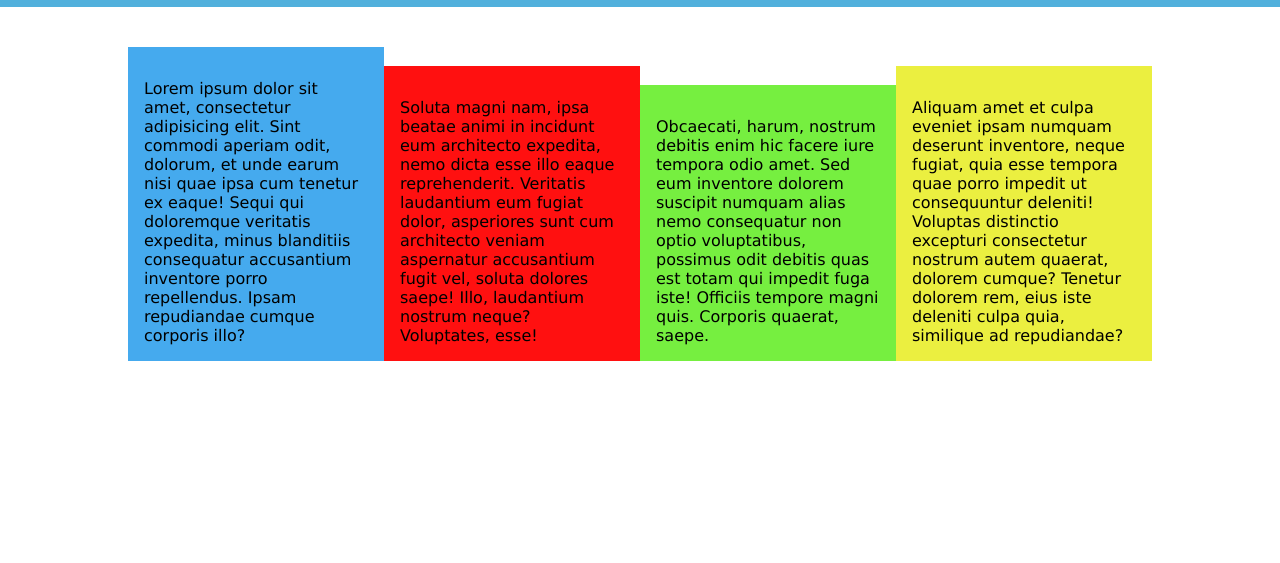
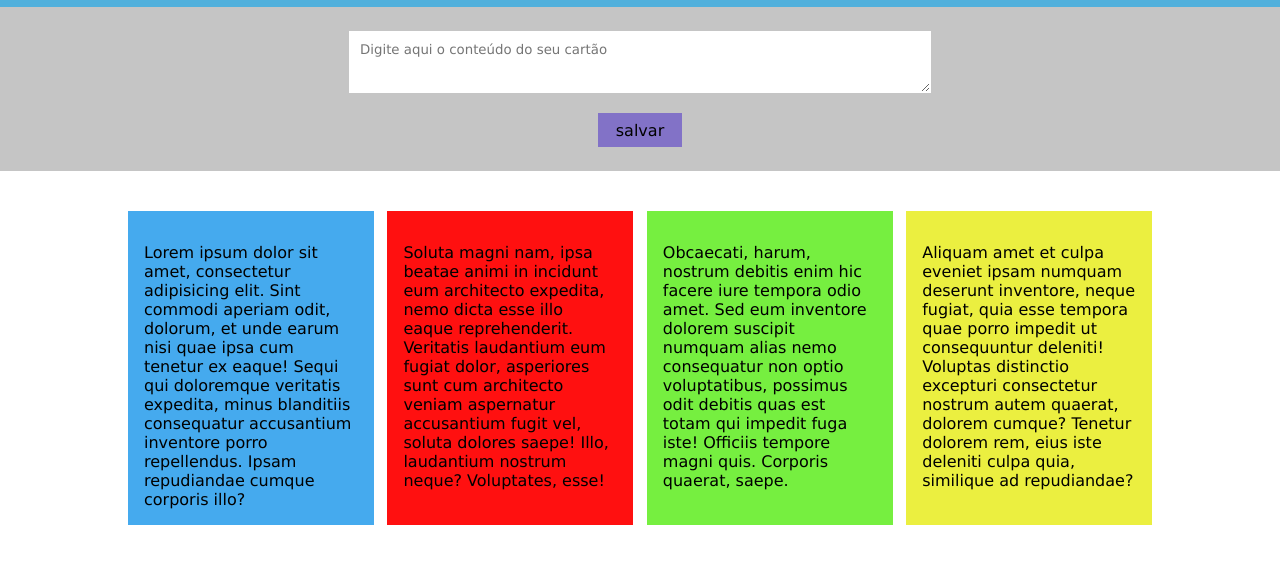
Before and after one commit to luanerdy/webapp-alura, a plain HTML site: page index.html in a window 1280 px wide. Shown: the part 49-612 px from the top of the page. Drawn offline with Linux system fonts and the light colour scheme.

Commit message:
adicionando a opção de criar novos cards

```diff
--- a/css/base.css
+++ b/css/base.css
@@ -1,3 +1,11 @@
 .container{
 	padding: 0 10%;
 }
+
+.wrap-card{
+	display: flex;
+	flex-wrap: wrap;
+
+	justify-content: space-between;
+	align-content: space-between;
+}
--- a/css/block/card.css
+++ b/css/block/card.css
@@ -15,12 +15,12 @@
 }
 
 .card{
-	display: inline-block;
 	box-sizing: border-box;
 
 	padding: 32px 16px 16px;
-	width: 25%;
+	width: 24%;
 	position: relative;
+	margin: 0 0 1%;
 }
 
 .wrap-card-options{
--- a/css/block/header.css
+++ b/css/block/header.css
@@ -4,7 +4,6 @@
 	height: 40px;
 	padding-top: 8px;
 	padding-bottom: 8px;
-	margin-bottom: 40px;
 }
 
 .header-title{
--- /dev/null
+++ b/css/block/newCard.css
@@ -0,0 +1,36 @@
+.newCard{
+	background-color: #C5C5C5;
+	padding: 24px 127px;
+	margin: 0 0 40px;
+}
+
+.newCard-content{
+	display: block;
+	margin: 0 auto 20px;
+	width: 560px;
+	height: 40px;
+	padding: 10px;
+	box-shadow: 0 0 10px transparent;
+	border: 1px solid transparent;
+	transition: height 0.1s linear,
+				border 0.2s linear,
+				box-shadow 0.2s linear;
+}
+
+.newCard-content:focus{
+	height: 150px;
+	border: 1px solid rgba(0, 0, 0, 0.6);
+	box-shadow: 0 0 10px #4466CC;
+}
+
+.newCard-action{
+	font-size: 16px;
+
+	width: 84px;
+	height: 34px;
+	background-color: #8272C7;
+
+	display: block;
+	margin: 0 auto;
+	cursor: pointer;
+}
--- a/css/reset.css
+++ b/css/reset.css
@@ -6,7 +6,7 @@
 	box-sizing: content-box;
 }
 
-body{
+body *{
 	font-family: 'Verdana', sans-serif;
 }
 
--- a/index.html
+++ b/index.html
@@ -6,6 +6,7 @@
 	<link rel="stylesheet" type="text/css" href="css/reset.css">
 	<link rel="stylesheet" type="text/css" href="css/base.css">
 	<link rel="stylesheet" type="text/css" href="css/block/header.css">
+	<link rel="stylesheet" type="text/css" href="css/block/newCard.css">
 	<link rel="stylesheet" type="text/css" href="css/block/card.css">
 </head>
 <body>
@@ -28,8 +29,13 @@
 		</nav>
 	</header>
 
+	<form action="#" method="post" class="newCard">
+		<textarea class="newCard-content" cols="30" rows="10" placeholder="Digite aqui o conteúdo do seu cartão" required></textarea>
+		<input class="newCard-action" type="submit" value="salvar">
+	</form>
+
 	<section class="container">
-		<ol>
+		<ul class="wrap-card">
 			<li class="card" data-color="first">
 				<nav class="wrap-card-options">
 					<ul>
@@ -106,9 +112,10 @@
 					Aliquam amet et culpa eveniet ipsam numquam deserunt inventore, neque fugiat, quia esse tempora quae porro impedit ut consequuntur deleniti! Voluptas distinctio excepturi consectetur nostrum autem quaerat, dolorem cumque? Tenetur dolorem rem, eius iste deleniti culpa quia, similique ad repudiandae?
 				</p>
 		</li>
-		</ol>
+		</ul>
 	</section>
 
 <script type="text/javascript" src="js/block/card.js"></script>
+<script type="text/javascript" src="js/block/newCard.js"></script>
 </body>
 </html>
--- a/js/block/card.js
+++ b/js/block/card.js
@@ -1,4 +1,5 @@
 
+function evento() {
 	var $cards = document.querySelectorAll('.card');
 
 	for (var i = 0; i < $cards.length; i++) {
@@ -37,3 +38,6 @@ for (var i = 0; i < $cards.length; i++) {
 			}
 		});
 	}
+}
+
+window.onload = evento();
--- /dev/null
+++ b/js/block/newCard.js
@@ -0,0 +1,20 @@
+var $newCard = document.querySelector('.newCard');
+var $newCardContent = document.querySelector('.newCard-content');
+var $newCardAction = document.querySelector('newCard-action');
+
+$newCard.addEventListener('submit', function (e) {
+
+	e.preventDefault();
+
+	var $wrapCard = document.querySelector('.wrap-card');
+	var $card = document.querySelector('.card');
+	var $copyCard = $card.cloneNode(true);
+	var $content = $copyCard.querySelector('.card-content');
+
+	$content.innerText = $newCardContent.value;
+
+	$wrapCard.insertBefore($copyCard, $card);
+
+	evento();
+
+});
```
Lines whose indentation alone changed are shown as unchanged.
